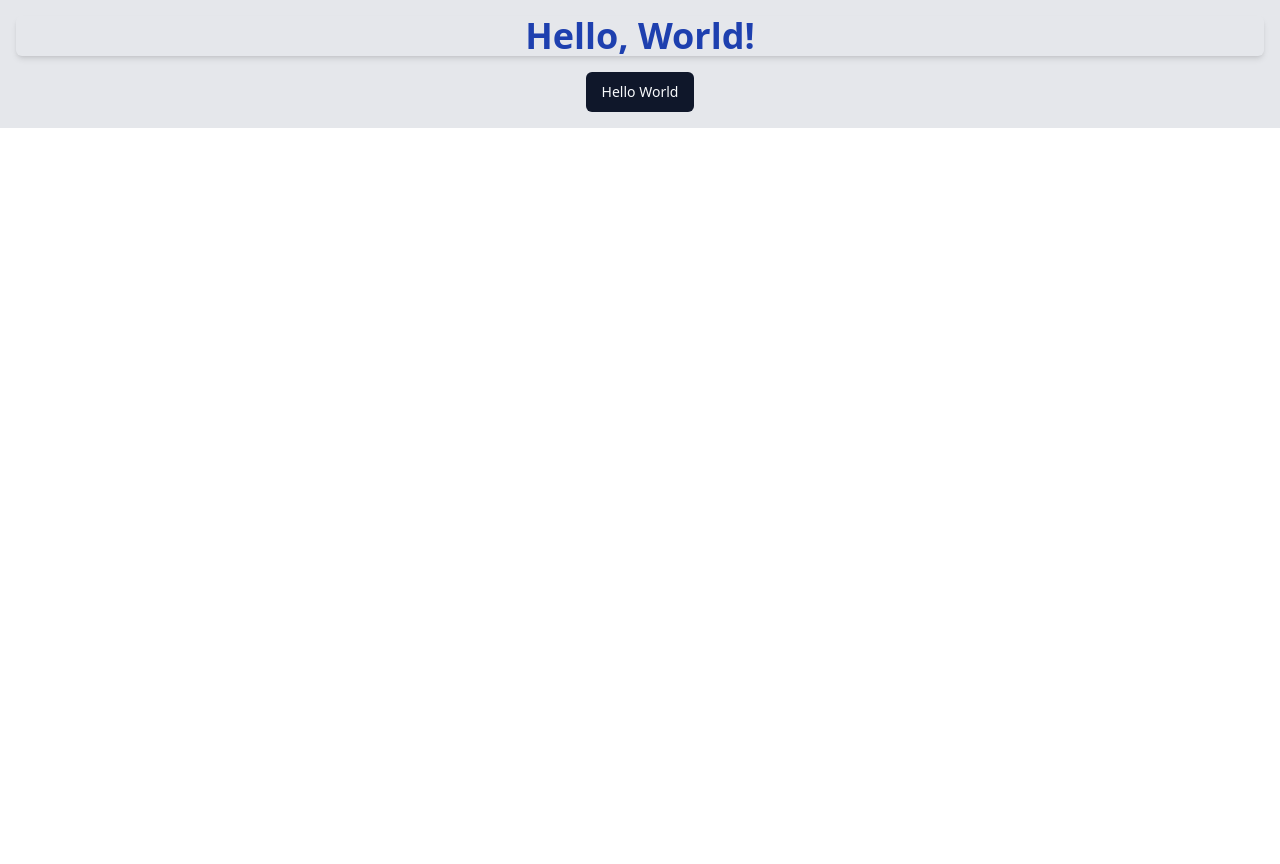
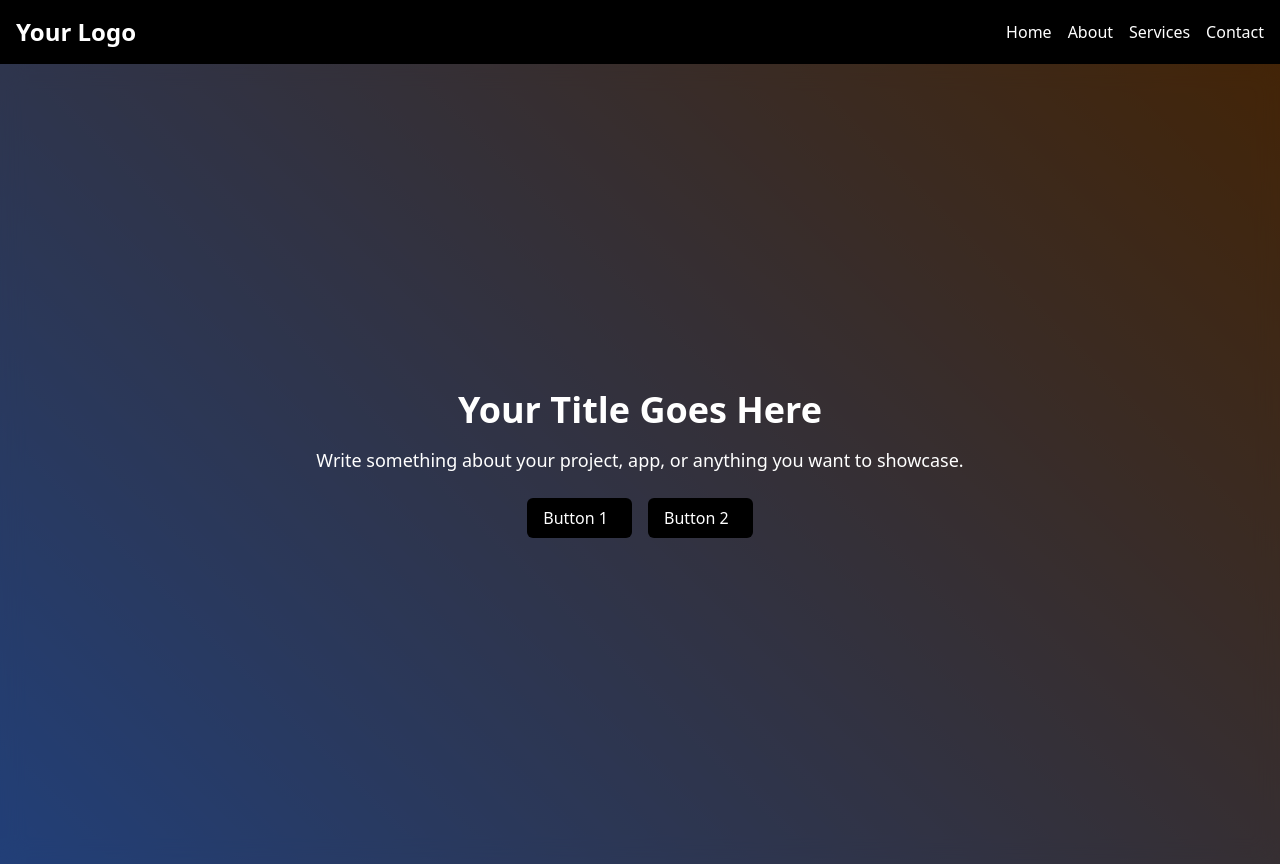
Before and after one commit to org-45/react-boilerplate, a React (Vite) app: page / in a window 1280 px wide. Before the commit the page ends 800 px from the top, so only its background shows below. Built offline with nearby package versions, Linux system fonts and the light colour scheme.

Commit message:
hompage login hero navbar (#9)

```diff
--- a/src/App.tsx
+++ b/src/App.tsx
@@ -1,14 +1,6 @@
-import { Button } from './components/ui/button'
+import Homepage from './pages/homepage'
+// import LoginPage from './pages/login'
 
 export default function App() {
-  return (
-    <div className="bg-gray-200 text-center p-4">
-      <h1 className="text-4xl font-bold text-blue-800 rounded-md shadow-md">
-        Hello, World!
-      </h1>
-      <Button className="mt-4" onClick={() => alert('Hello, World!')}>
-        Hello World
-      </Button>
-    </div>
-  )
+  return <Homepage />
 }
--- /dev/null
+++ b/src/components/Hero.tsx
@@ -0,0 +1,62 @@
+import React, { useState, useEffect } from 'react'
+
+function HeroSection() {
+  const [backgroundGradient, setBackgroundGradient] = useState(
+    getRandomGradient()
+  )
+
+  function getRandomGradient() {
+    const color1 = getRandomColor()
+    const color2 = getRandomColor()
+    return `linear-gradient(45deg, ${color1}, ${color2})`
+  }
+
+  function getRandomColor() {
+    const letters = '0123456789ABCDEF'
+    let color = '#'
+    for (let i = 0; i < 6; i++) {
+      color += letters[Math.floor(Math.random() * 16)]
+    }
+    return color
+  }
+
+  useEffect(() => {
+    const interval = setInterval(() => {
+      setBackgroundGradient(getRandomGradient())
+    }, 10000)
+
+    return () => {
+      clearInterval(interval)
+    }
+  }, [])
+
+  return (
+    <div
+      style={{ background: backgroundGradient }}
+      className="bg-cover bg-center h-screen relative"
+    >
+      <div className="absolute inset-0 bg-black opacity-50 backdrop-blur-md"></div>
+      <div className="absolute inset-0 flex flex-col justify-center items-center text-white text-center">
+        <h1 className="text-4xl font-bold mb-4">Your Title Goes Here</h1>
+        <div className="text-lg mb-6">
+          <p>
+            Write something about your project, app, or anything you want to
+            showcase.
+          </p>
+        </div>
+        <div className="flex space-x-4">
+          <button className="bg-black text-white py-2 px-4 rounded-md flex items-center">
+            <span className="mr-2">Button 1</span>
+            <i className="fas fa-arrow-right"></i>
+          </button>
+          <button className="bg-black text-white py-2 px-4 rounded-md flex items-center">
+            <span className="mr-2">Button 2</span>
+            <i className="fas fa-arrow-right"></i>
+          </button>
+        </div>
+      </div>
+    </div>
+  )
+}
+
+export default HeroSection
--- /dev/null
+++ b/src/components/Navbar.tsx
@@ -0,0 +1,44 @@
+import React, { useState } from 'react'
+
+function Navbar() {
+  const [isMobileMenuOpen, setIsMobileMenuOpen] = useState(false)
+
+  const toggleMobileMenu = () => {
+    setIsMobileMenuOpen(!isMobileMenuOpen)
+  }
+
+  return (
+    <nav className="bg-black text-white">
+      <div className="container mx-auto flex justify-between items-center p-4">
+        <div className="text-2xl font-semibold">Your Logo</div>
+
+        <div className="hidden md:flex space-x-4">
+          <a href="#home">Home</a>
+          <a href="#about">About</a>
+          <a href="#services">Services</a>
+          <a href="#contact">Contact</a>
+        </div>
+
+        <div className="md:hidden">
+          <button
+            onClick={toggleMobileMenu}
+            className="text-2xl focus:outline-none"
+          >
+            &#8801;
+          </button>
+        </div>
+      </div>
+
+      {isMobileMenuOpen && (
+        <div className="md:hidden flex p-4 text-center">
+          <a href="#home">Home</a>
+          <a href="#about">About</a>
+          <a href="#services">Services</a>
+          <a href="#contact">Contact</a>
+        </div>
+      )}
+    </nav>
+  )
+}
+
+export default Navbar
--- /dev/null
+++ b/src/components/ui/navigation-menu.tsx
@@ -0,0 +1,128 @@
+import * as React from "react"
+import * as NavigationMenuPrimitive from "@radix-ui/react-navigation-menu"
+import { cva } from "class-variance-authority"
+import { ChevronDown } from "lucide-react"
+
+import { cn } from "@/lib/utils"
+
+const NavigationMenu = React.forwardRef<
+  React.ElementRef<typeof NavigationMenuPrimitive.Root>,
+  React.ComponentPropsWithoutRef<typeof NavigationMenuPrimitive.Root>
+>(({ className, children, ...props }, ref) => (
+  <NavigationMenuPrimitive.Root
+    ref={ref}
+    className={cn(
+      "relative z-10 flex max-w-max flex-1 items-center justify-center",
+      className
+    )}
+    {...props}
+  >
+    {children}
+    <NavigationMenuViewport />
+  </NavigationMenuPrimitive.Root>
+))
+NavigationMenu.displayName = NavigationMenuPrimitive.Root.displayName
+
+const NavigationMenuList = React.forwardRef<
+  React.ElementRef<typeof NavigationMenuPrimitive.List>,
+  React.ComponentPropsWithoutRef<typeof NavigationMenuPrimitive.List>
+>(({ className, ...props }, ref) => (
+  <NavigationMenuPrimitive.List
+    ref={ref}
+    className={cn(
+      "group flex flex-1 list-none items-center justify-center space-x-1",
+      className
+    )}
+    {...props}
+  />
+))
+NavigationMenuList.displayName = NavigationMenuPrimitive.List.displayName
+
+const NavigationMenuItem = NavigationMenuPrimitive.Item
+
+const navigationMenuTriggerStyle = cva(
+  "group inline-flex h-10 w-max items-center justify-center rounded-md bg-background px-4 py-2 text-sm font-medium transition-colors hover:bg-accent hover:text-accent-foreground focus:bg-accent focus:text-accent-foreground focus:outline-none disabled:pointer-events-none disabled:opacity-50 data-[active]:bg-accent/50 data-[state=open]:bg-accent/50"
+)
+
+const NavigationMenuTrigger = React.forwardRef<
+  React.ElementRef<typeof NavigationMenuPrimitive.Trigger>,
+  React.ComponentPropsWithoutRef<typeof NavigationMenuPrimitive.Trigger>
+>(({ className, children, ...props }, ref) => (
+  <NavigationMenuPrimitive.Trigger
+    ref={ref}
+    className={cn(navigationMenuTriggerStyle(), "group", className)}
+    {...props}
+  >
+    {children}{" "}
+    <ChevronDown
+      className="relative top-[1px] ml-1 h-3 w-3 transition duration-200 group-data-[state=open]:rotate-180"
+      aria-hidden="true"
+    />
+  </NavigationMenuPrimitive.Trigger>
+))
+NavigationMenuTrigger.displayName = NavigationMenuPrimitive.Trigger.displayName
+
+const NavigationMenuContent = React.forwardRef<
+  React.ElementRef<typeof NavigationMenuPrimitive.Content>,
+  React.ComponentPropsWithoutRef<typeof NavigationMenuPrimitive.Content>
+>(({ className, ...props }, ref) => (
+  <NavigationMenuPrimitive.Content
+    ref={ref}
+    className={cn(
+      "left-0 top-0 w-full data-[motion^=from-]:animate-in data-[motion^=to-]:animate-out data-[motion^=from-]:fade-in data-[motion^=to-]:fade-out data-[motion=from-end]:slide-in-from-right-52 data-[motion=from-start]:slide-in-from-left-52 data-[motion=to-end]:slide-out-to-right-52 data-[motion=to-start]:slide-out-to-left-52 md:absolute md:w-auto ",
+      className
+    )}
+    {...props}
+  />
+))
+NavigationMenuContent.displayName = NavigationMenuPrimitive.Content.displayName
+
+const NavigationMenuLink = NavigationMenuPrimitive.Link
+
+const NavigationMenuViewport = React.forwardRef<
+  React.ElementRef<typeof NavigationMenuPrimitive.Viewport>,
+  React.ComponentPropsWithoutRef<typeof NavigationMenuPrimitive.Viewport>
+>(({ className, ...props }, ref) => (
+  <div className={cn("absolute left-0 top-full flex justify-center")}>
+    <NavigationMenuPrimitive.Viewport
+      className={cn(
+        "origin-top-center relative mt-1.5 h-[var(--radix-navigation-menu-viewport-height)] w-full overflow-hidden rounded-md border bg-popover text-popover-foreground shadow-lg data-[state=open]:animate-in data-[state=closed]:animate-out data-[state=closed]:zoom-out-95 data-[state=open]:zoom-in-90 md:w-[var(--radix-navigation-menu-viewport-width)]",
+        className
+      )}
+      ref={ref}
+      {...props}
+    />
+  </div>
+))
+NavigationMenuViewport.displayName =
+  NavigationMenuPrimitive.Viewport.displayName
+
+const NavigationMenuIndicator = React.forwardRef<
+  React.ElementRef<typeof NavigationMenuPrimitive.Indicator>,
+  React.ComponentPropsWithoutRef<typeof NavigationMenuPrimitive.Indicator>
+>(({ className, ...props }, ref) => (
+  <NavigationMenuPrimitive.Indicator
+    ref={ref}
+    className={cn(
+      "top-full z-[1] flex h-1.5 items-end justify-center overflow-hidden data-[state=visible]:animate-in data-[state=hidden]:animate-out data-[state=hidden]:fade-out data-[state=visible]:fade-in",
+      className
+    )}
+    {...props}
+  >
+    <div className="relative top-[60%] h-2 w-2 rotate-45 rounded-tl-sm bg-border shadow-md" />
+  </NavigationMenuPrimitive.Indicator>
+))
+NavigationMenuIndicator.displayName =
+  NavigationMenuPrimitive.Indicator.displayName
+
+export {
+  navigationMenuTriggerStyle,
+  NavigationMenu,
+  NavigationMenuList,
+  NavigationMenuItem,
+  NavigationMenuContent,
+  NavigationMenuTrigger,
+  NavigationMenuLink,
+  NavigationMenuIndicator,
+  NavigationMenuViewport,
+}
--- /dev/null
+++ b/src/pages/homepage.tsx
@@ -0,0 +1,11 @@
+import HeroSection from '@/components/Hero'
+import Navbar from '@/components/Navbar'
+
+export default function Homepage() {
+  return (
+    <>
+      <Navbar />
+      <HeroSection />
+    </>
+  )
+}
--- /dev/null
+++ b/src/pages/login.tsx
@@ -0,0 +1,51 @@
+function LoginPage() {
+  return (
+    <div className="min-h-screen flex items-center justify-center bg-black">
+      <div className="bg-white p-8 rounded-lg shadow-lg w-96">
+        <h2 className="text-3xl font-semibold text-center mb-6">Login</h2>
+        <form>
+          <div className="mb-4">
+            <label
+              htmlFor="username"
+              className="block text-sm font-medium text-gray-700"
+            >
+              Username
+            </label>
+            <input
+              type="text"
+              id="username"
+              name="username"
+              className="w-full px-3 py-2 border rounded-md"
+              placeholder="Enter your username"
+            />
+          </div>
+          <div className="mb-4">
+            <label
+              htmlFor="password"
+              className="block text-sm font-medium text-gray-700"
+            >
+              Password
+            </label>
+            <input
+              type="password"
+              id="password"
+              name="password"
+              className="w-full px-3 py-2 border rounded-md"
+              placeholder="Enter your password"
+            />
+          </div>
+          <div className="text-center">
+            <button
+              type="submit"
+              className="w-full bg-blue-500 text-white py-2 rounded-md hover:bg-blue-600"
+            >
+              Login
+            </button>
+          </div>
+        </form>
+      </div>
+    </div>
+  )
+}
+
+export default LoginPage
```
